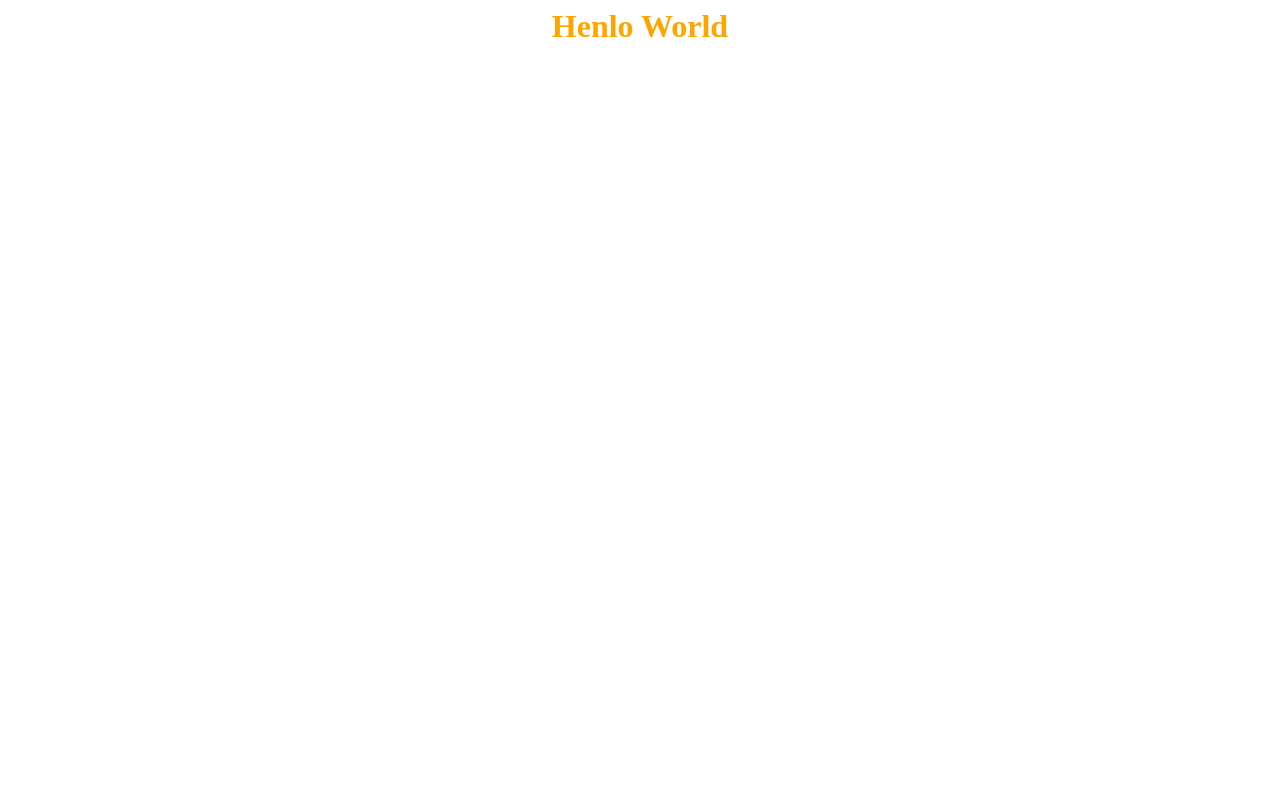
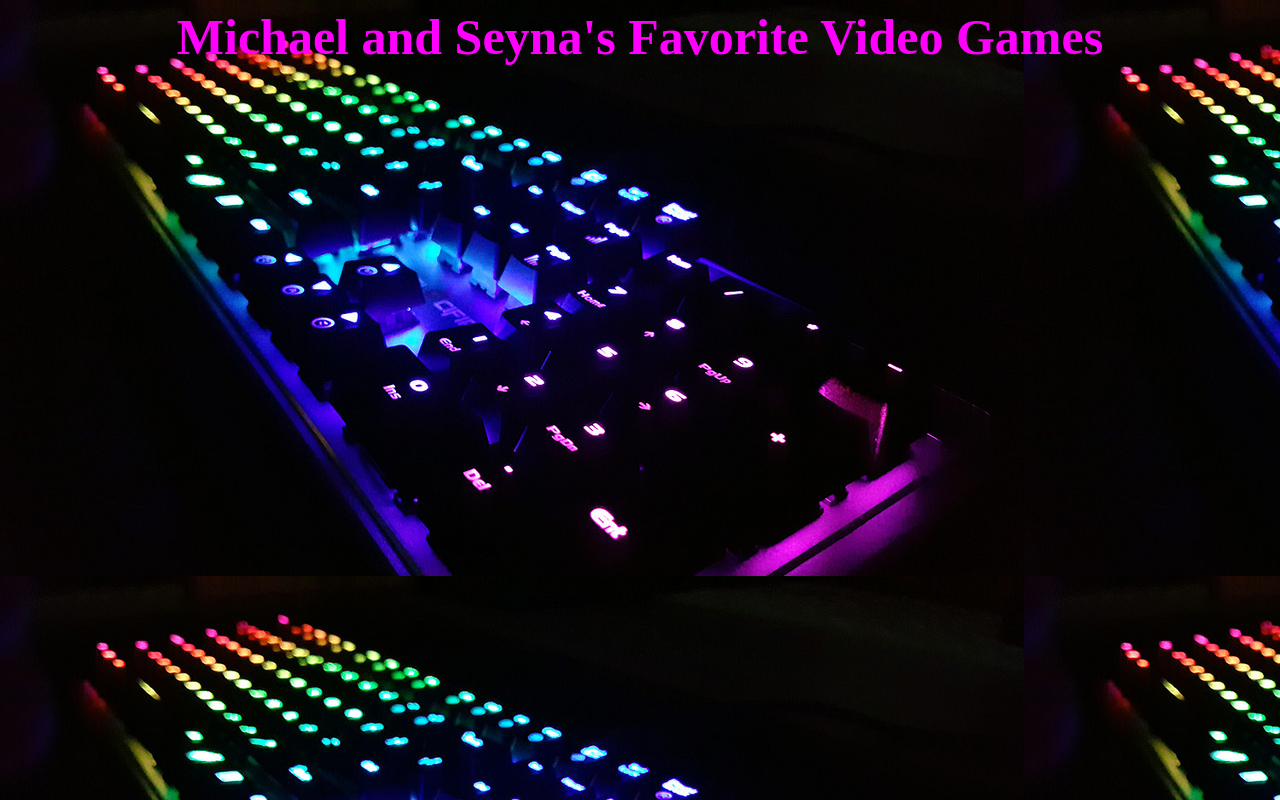
Before and after one commit to gladstonema/V-Game-Project, a plain HTML site: page index.html in a window 1280 px wide. Drawn offline with Linux system fonts and the light colour scheme.

Commit message:
Add files via upload

```diff
--- a/index.html
+++ b/index.html
@@ -1,9 +1,4 @@
 <!DOCTYPE>
 <html>
 <link rel="stylesheet" href="style.css">
-<h1>Henlo World</h1>
-
-
-
-
-</html>
+<h1>Michael and Seyna's Favorite Video Games</h1>
--- a/style.css
+++ b/style.css
@@ -1,4 +1,10 @@
 h1 {
-  color: orange;
+  color: Fuchsia;
   text-align: center;
-  }
+  font-size: 50px;
+
+}
+
+body {
+    background-image: url("keybackground.jpg");
+}
```
